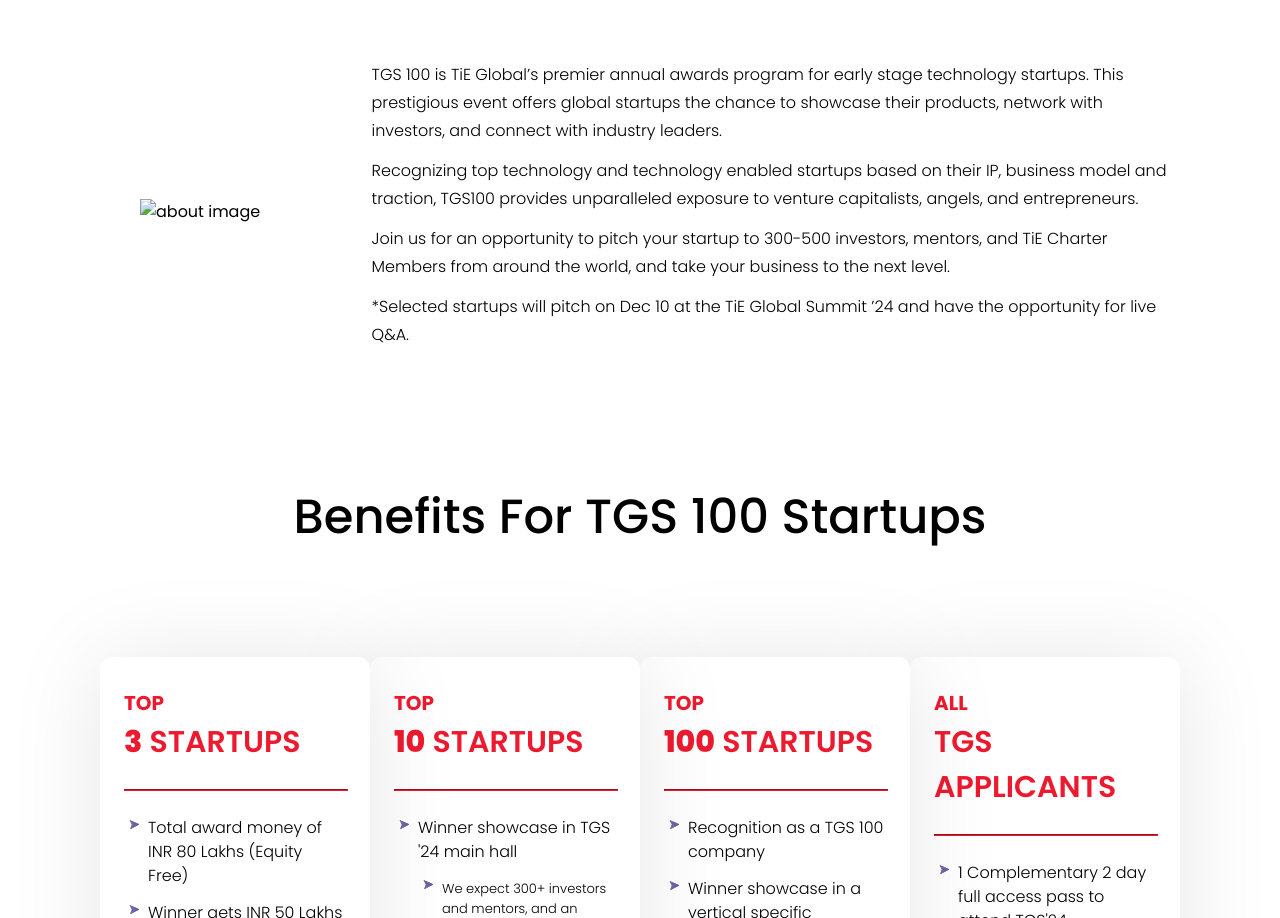
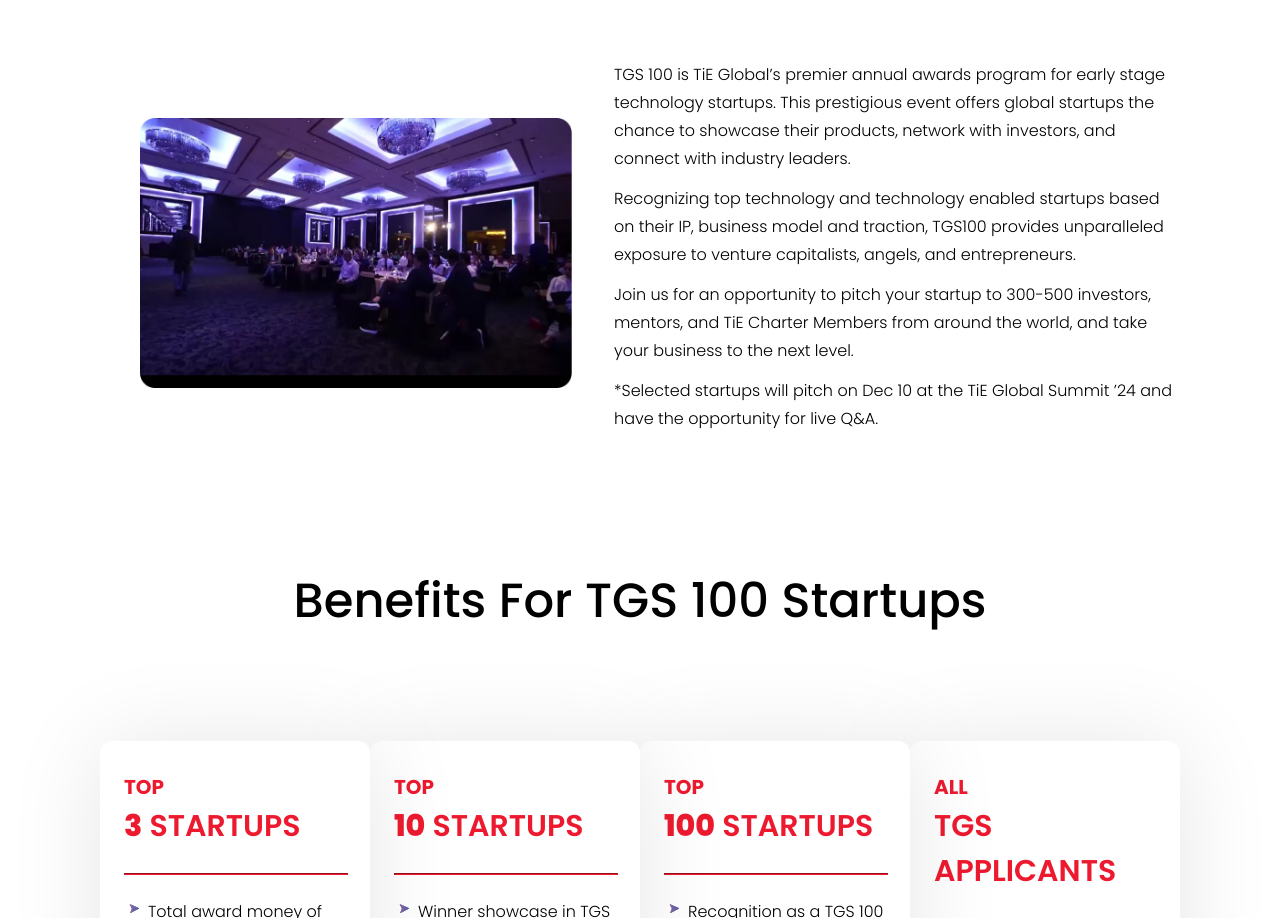
Before and after one commit to codebotraj/frontend_assignment_yogesh, a plain HTML site: page index.html in a window 1280 px wide. Shown: the part 893-1811 px from the top of the page. Drawn offline with Linux system fonts and the light colour scheme; the site is published under a folder, as on GitHub Pages, so addresses that start at the root find nothing.

Commit message:
Update index.html

```diff
--- a/index.html
+++ b/index.html
@@ -48,7 +48,7 @@
         <div class="container">
             <h2>About TGS 100</h2>
             <div class="about_content">
-                <img src="/assets/about_img.png" alt="about image">
+                <img src="./assets/about_img.png" alt="about image">
                 <div class="about_text">
                     <p>TGS 100 is TiE Global’s premier annual awards program for early stage technology startups. This prestigious event offers global startups the chance to showcase their products, network with investors, and connect with industry leaders.</p>
                     <p>Recognizing top technology and technology enabled startups based on their IP, business model and traction, TGS100 provides unparalleled exposure to venture capitalists, angels, and entrepreneurs.</p>
```
